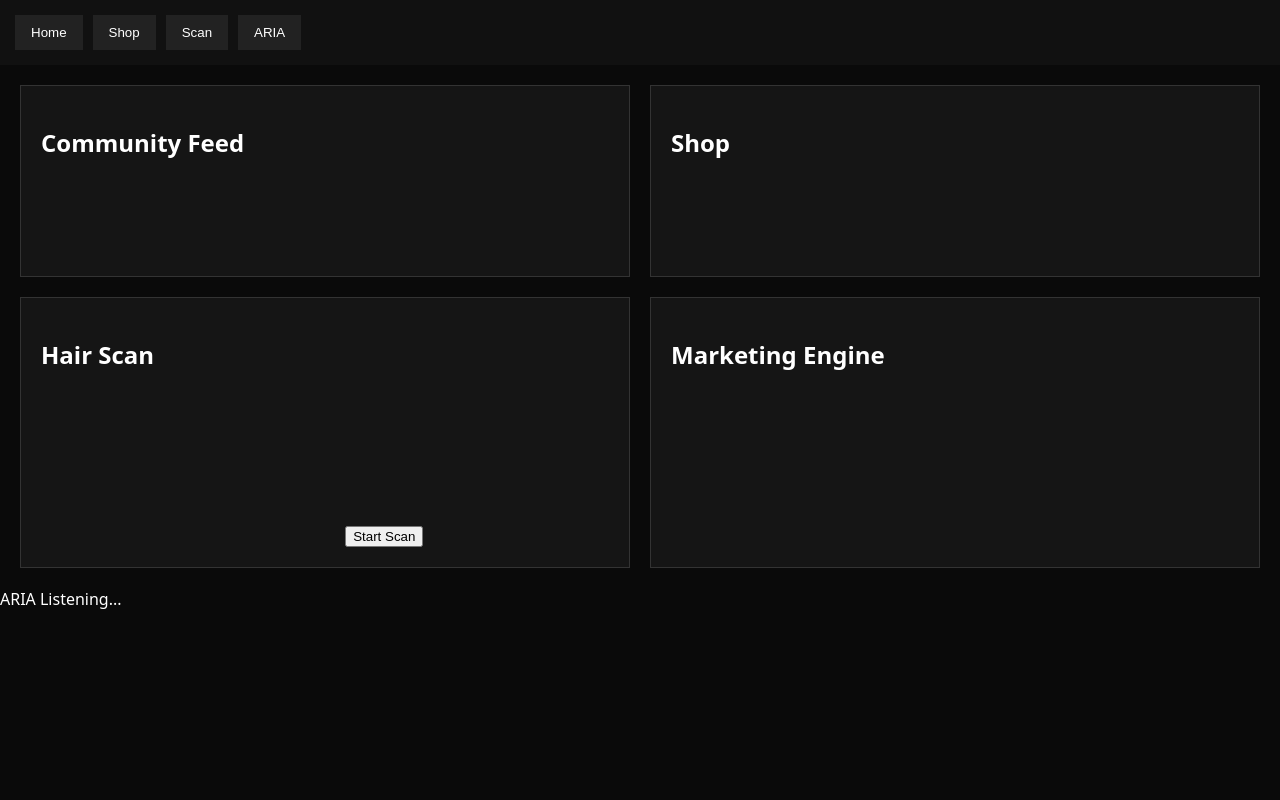
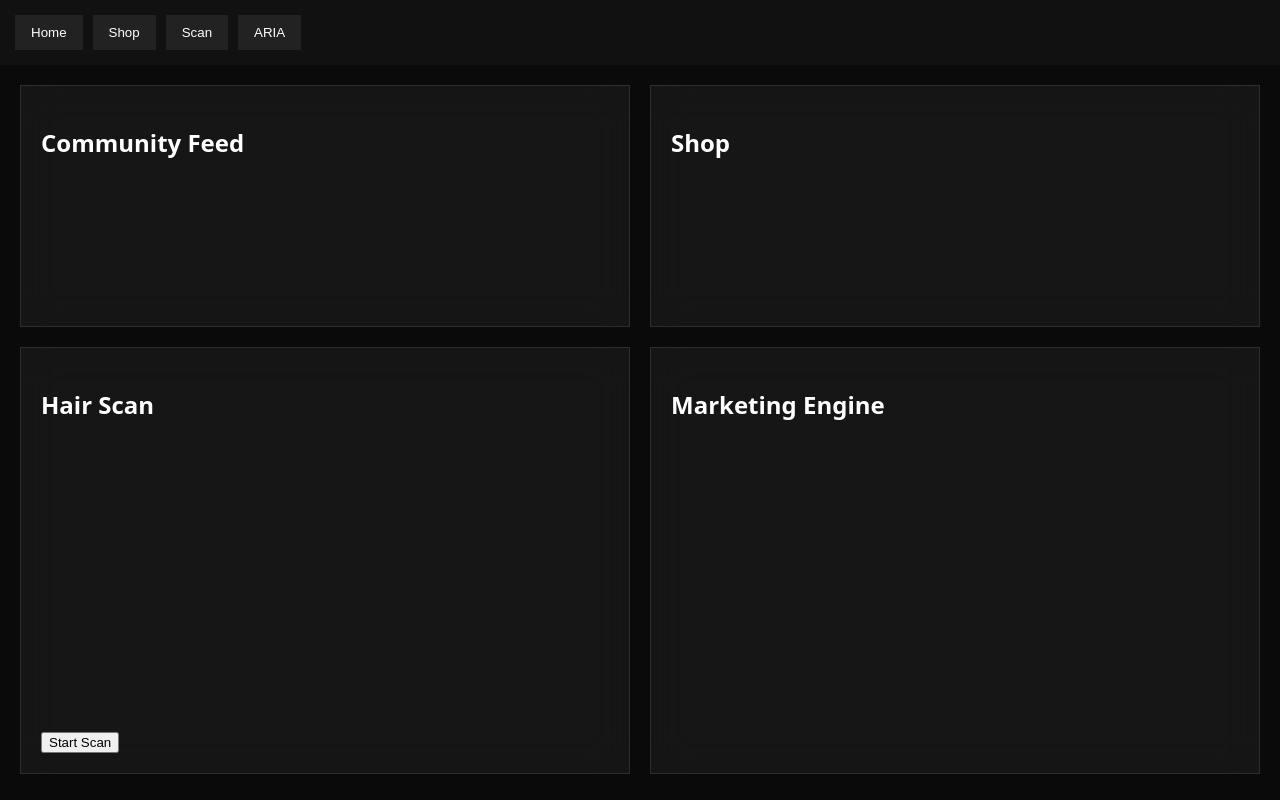
Before and after one commit to tehleader1/tehleader1, a Flask app: page / in a window 1280 px wide. Run offline with Flask 3, Linux system fonts and the light colour scheme; data that the repository does not hold is empty.

Commit message:
Update style.css

```diff
--- a/static/style.css
+++ b/static/style.css
@@ -12,14 +12,13 @@
 background:#111;
 position:sticky;
 top:0;
-z-index:1000;
 }
 
 #nav button{
 background:#222;
-color:white;
 border:none;
 padding:10px 16px;
+color:white;
 cursor:pointer;
 }
 
@@ -31,13 +30,26 @@
 }
 
 .widget{
-background:#151515;
-border:1px solid #333;
+
+background:rgba(30,30,30,0.6);
+border:1px solid rgba(255,255,255,0.1);
+
+backdrop-filter:blur(20px);
+
 padding:20px;
-cursor:grab;
-min-height:150px;
+min-height:200px;
+
 }
 
-.widget img{
+video{
 width:100%;
 }
+
+#voiceIndicator{
+position:fixed;
+bottom:20px;
+right:20px;
+background:#111;
+padding:10px 15px;
+display:none;
+}
```
